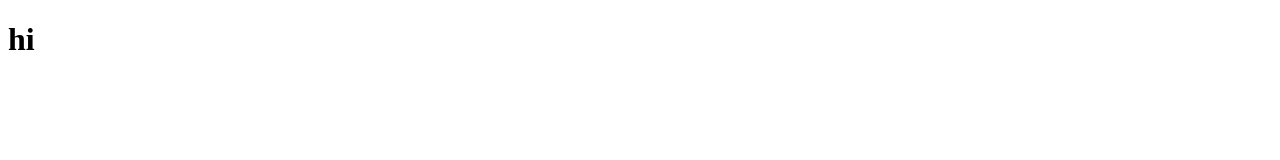
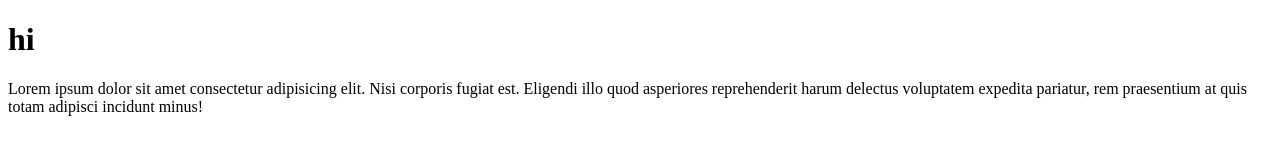
Before and after one commit to Fhrl26/fhrl-git-test, a plain HTML site: page index.html in a window 1280 px wide. Drawn offline with Linux system fonts and the light colour scheme.

Commit message:
menambahkan paragraf

```diff
--- a/index.html
+++ b/index.html
@@ -8,5 +8,6 @@
 </head>
 <body>
     <h1>hi</h1>
+    <p>Lorem ipsum dolor sit amet consectetur adipisicing elit. Nisi corporis fugiat est. Eligendi illo quod asperiores reprehenderit harum delectus voluptatem expedita pariatur, rem praesentium at quis totam adipisci incidunt minus!</p>
 </body>
 </html>
```
